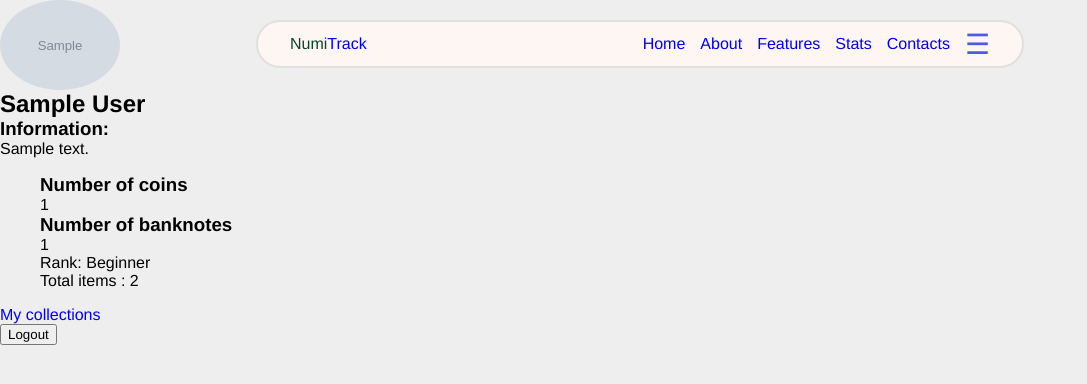
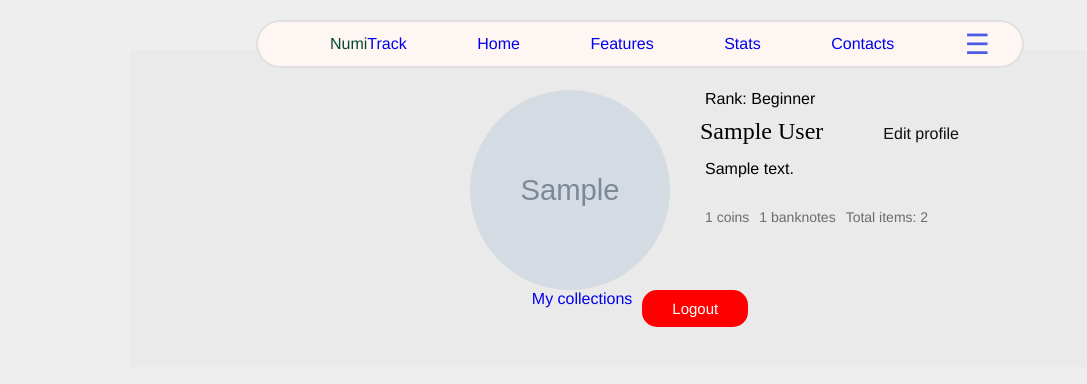
Before and after one commit to khlivniukoleksandr/NumiTrack, a Django app: page /profile/ in a window 1280 px wide. Shown: the top 384 px of the page, without its empty margins (0-1087 px from the left). Run offline with Django 5.2, Linux system fonts and the light colour scheme; a user stored in the database is signed in; tables that the repository leaves empty hold one stand-in row (values such as "Sample post"); grey boxes marked "Sample" are stand-in pictures.

Commit message:
Create design profile-page

```diff
--- a/items/urls.py
+++ b/items/urls.py
@@ -18,11 +18,12 @@ from items.views import (ProfileView,
                          BanknoteUpdateView,
                          BanknoteDeleteView,
                          PublicCollectionListView,
-                         AddBanknoteToCollectionView
+                         AddBanknoteToCollectionView,
                          )
 
 urlpatterns = [
     path("profile/", ProfileView.as_view(), name="profile"),
+
 
     # Collections
 
@@ -32,7 +33,8 @@ urlpatterns = [
     path("my-collections/<int:pk>/edit/", CollectionUpdateView.as_view(), name="collection-edit"),
     path("my-collections/create/", CollectionCreateView.as_view(), name="create-collection"),
     path("my-collections/<int:pk>/add-coin/", AddCoinToCollectionView.as_view(), name="add-coin-to-collection"),
-    path("my-collections/<int:pk>/add-banknote/", AddBanknoteToCollectionView.as_view(), name="add-banknote-to-collection"),
+    path("my-collections/<int:pk>/add-banknote/", AddBanknoteToCollectionView.as_view(),
+         name="add-banknote-to-collection"),
 
     # Coins
 
--- a/items/views.py
+++ b/items/views.py
@@ -37,6 +37,19 @@ class ProfileView(LoginRequiredMixin, generic.DetailView):
 
     def get_object(self, queryset=None):
         return self.request.user
+
+    def get_context_data(self, **kwargs):
+        context = super().get_context_data(**kwargs)
+        context["edit_mode"] = self.request.GET.get("edit") == "true"
+        return context
+
+    def post(self, request, *args, **kwargs):
+        user = self.get_object()
+        user.first_name = request.POST.get("first_name", user.first_name)
+        user.last_name = request.POST.get("last_name", user.last_name)
+        user.bio = request.POST.get("bio", user.bio)
+        user.save()
+        return redirect("items:profile")
 
 
 class CollectionListView(LoginRequiredMixin, generic.ListView):
@@ -142,7 +155,7 @@ class CoinListView(LoginRequiredMixin, generic.ListView):
     model = Coin
     template_name = "coins/my_coins.html"
     context_object_name = "coins"
-    paginate_by = 15
+    paginate_by = 10
 
     def get_queryset(self):
         queryset = Coin.objects.filter(owner=self.request.user)
--- a/static/css/styles.css
+++ b/static/css/styles.css
@@ -25,6 +25,7 @@ a {
 ul li {
     list-style-type: none;
     padding: 0;
+    margin: 0;
 }
 
 a {
@@ -43,10 +44,12 @@ button {
 }
 
 .container {
-    width: 100%;
-    margin: 0 auto;
+    box-sizing: border-box;
+    margin: 50px 130px;
+    padding: 40px;
+    background-color: #eaeaea;
+}
 
-}
 
 /*_________________________________Sidebar__________________________________*/
 /*Sidebar*/
@@ -115,15 +118,16 @@ button {
 
 
 .header-list {
+    width: 100%;
     display: flex;
-    justify-content: flex-start;
+    justify-content: space-between;
     align-items: center;
+    gap: 20px;
 }
 
 .header-navigation {
     display: flex;
     align-items: center;
-    justify-content: space-between;
     padding: 12px 32px;
     border: 2px solid #e0e0e0;
     border-radius: 60px;
@@ -137,10 +141,6 @@ button {
     width: 700px;
     max-height: 20px;
 
-}
-
-.header-list {
-    gap: 15px;
 }
 
 .icon-authenticate,
@@ -354,10 +354,106 @@ button {
 
 /*________________________Profile_______________________*/
 /*Profile-page*/
+.profile-edit-buttons {
+    display:flex;
+    align-items: center;
+}
+.profile-cancel-button {
+    color: #555454;
+}
+.profile-button-save {
+    background-color: #069c11;
+    border:none;
+    border-radius: 5px;
+    padding:5px 10px;
+    font-size:18px;
+}
+.profile-button-save:hover {
+    background-color: #07cf70;
+}
+.edit-profile-link {
+    border-radius: 8px;
+    background-color: #eaeaea;
+    color: #101012;
+    padding: 5px 10px;
+}
+.profile-header {
+    margin-left: 300px;
+}
+
+.profile-info {
+    display: flex;
+    align-items: flex-start;
+    gap: 20px;
+}
+
+.img-profile {
+    width: 200px;
+    height: 200px;
+    border-radius: 50%;
+    object-fit: cover;
+}
+
+.profile-details {
+    display: flex;
+    flex-direction: column;
+    justify-content: flex-start;
+}
+
+.profile-name {
+    font-size: 24px;
+    margin: 10px 50px 10px 10px;
+    height: 32px;
+    width: auto;
+    font-weight: 400;
+    font-family: Roboto sans-serif;
+}
+.profile-bio {
+    margin-left: 15px;
+}
+.profile-name:hover {
+    text-decoration: underline;
+    cursor: pointer;
+}
+
+.profile-stats {
+    margin-top: 20px;
+}
+.stats {
+    font-size:14px;
+    color: #6c6c6c;
+}
+.profile-stats-list {
+    padding:15px;
+    display: flex;
+    gap:10px;
+}
+
+.profile-content {
+    display: flex;
+    flex-wrap: wrap;
+    gap: 10px;
+    justify-content: center;
+}
+
 .img-profile {
     border-radius: 50%;
 }
 
+.button-profile-logout {
+    padding: 10px 30px;
+    font-weight: 300;
+    font-size: 15px;
+    background-color: #ff0000;
+    border: none;
+    color: #fff;
+    border-radius: 15px;
+}
+
+.button-profile-logout:hover {
+    background-color: #cc1111;
+    transition: background-color 300ms ease;
+}
 
 /*____________________________Collections______________________*/
 
--- a/templates/base.html
+++ b/templates/base.html
@@ -13,14 +13,12 @@
 {% block header %}
   <header>
       <nav class="header-navigation">
+      <ul class="header-list">
+      <li>
         <a href="{% url 'home' %}"><span class="span-title">Numi</span>Track</a>
-        <ul class="header-list">
+      </li>
           <li>
             <a href="{% url 'home' %}">Home</a>
-          </li>
-          <li>
-            {# Головна секція з описом функціоналу сторінки #}
-            <a href="{% url 'home' %}#about">About</a>
           </li>
           <li>
             {# Опис можливостей сервісу#}
@@ -48,11 +46,9 @@
 
   {% endblock %}
         </main>
-<div class="container">
     {% block pagination %}
       {% include "includes/pagination.html" %}
     {% endblock %}
-</div>
 
 {% block footer %}
   {% include "includes/footer.html" %}
--- a/templates/home_page.html
+++ b/templates/home_page.html
@@ -1,7 +1,6 @@
 {% extends "base.html" %}
 {% load static %}
 {% block content %}
-  <div class="container">
     <section id="about" class="hero-section">
       <div class="hero-section-text">
         <h1 class="hero-section-title">A site for those <br>Who create real digital treasures</h1>
@@ -98,5 +97,4 @@
         {% endif %}
       </div>
     </section>
-  </div>
 {% endblock %}
--- a/templates/profile/profile_detail.html
+++ b/templates/profile/profile_detail.html
@@ -1,52 +1,106 @@
 {% extends "base.html" %}
 {% load static %}
 
-
-
 {% block content %}
   <div class="container">
-  {% if user.avatar %}
-  <img src="{{ user.avatar.url }}" alt="Avatar" width="120" height="120" class="img-profile">
+    <div class="profile-header">
+      <div class="profile-info">
+        {% if collector.avatar %}
+          <img src="{{ collector.avatar.url }}" alt="Avatar" class="img-profile">
         {% else %}
-  <img src="{% static 'images/logo-default-profile-photo.png' %}" alt="Photo" width="120" height="120" class="img-profile"/>
+          <img src="{% static 'images/logo-default-profile-photo.png' %}" alt="Photo" class="img-profile"/>
         {% endif %}
-  <h2>{{ user.first_name }} {{ user.last_name }}</h2>
-  <h3>Information:</h3>
-  <p>{{ user.bio }}</p>
-  <ul>
+
+        <div class="profile-details">
+          <p class="profile-bio">Rank: {{ collector.level }}</p>
+
+          {% if edit_mode %}
+            <form method="post">
+              {% csrf_token %}
+              <input type="text" name="first_name" value="{{ collector.first_name }}"/>
+              <input type="text" name="last_name" value="{{ collector.last_name }}"/>
+              <textarea name="bio">{{ collector.bio }}</textarea>
+
+              <ul class="profile-stats-list">
                 <li>
-  <h3>Number of coins</h3>
-    {% if user.coins.count >= 1 %}
-  <p>{{ user.coins.count }}</p>
+                  <p class="stats">
+                    {% if collector.coins.count >= 1 %}
+                      {{ collector.coins.count }} coins
                     {% else %}
-    <p>No coins</p>
+                      No coins
                     {% endif %}
+                  </p>
                 </li>
                 <li>
-    <h3>Number of banknotes</h3>
-    {% if user.banknotes.count >= 1 %}
-    <p>{{ user.banknotes.count }}</p>
+                  <p class="stats">
+                    {% if collector.banknotes.count >= 1 %}
+                      {{ collector.banknotes.count }} banknotes
                     {% else %}
-    <p>No banknotes</p>
+                      No banknotes
                     {% endif %}
+                  </p>
                 </li>
                 <li>
-    <p>Rank: {{ user.level }}</p>
+                  <p class="stats">Total items: {{ collector.total_items }}</p>
                 </li>
-  <li>Total items : {{ user.total_items }}</li>
               </ul>
-  {% if request.user == user %}
+              <button type="submit" class="profile-button-save">Save</button>
+              <a href="{% url 'items:profile' %}" class="profile-cancel-button">Cancel</a>
+            </form>
+          {% else %}
+            <div class="profile-edit-buttons">
+            <h2 class="profile-name">{{ collector.first_name }} {{ collector.last_name }}</h2>
+            {% if request.user == collector %}
+              <a href="?edit=true" class="edit-profile-link">Edit profile</a>
+            {% endif %}
+            </div>
+            <p class="profile-bio">{{ collector.bio }}</p>
+
+            <ul class="profile-stats-list">
+              <li>
+                <p class="stats">
+                  {% if collector.coins.count >= 1 %}
+                    {{ collector.coins.count }} coins
+                  {% else %}
+                    No coins
+                  {% endif %}
+                </p>
+              </li>
+              <li>
+                <p class="stats">
+                  {% if collector.banknotes.count >= 1 %}
+                    {{ collector.banknotes.count }} banknotes
+                  {% else %}
+                    No banknotes
+                  {% endif %}
+                </p>
+              </li>
+              <li>
+                <p class="stats">Total items: {{ collector.total_items }}</p>
+              </li>
+            </ul>
+
+          {% endif %}
+        </div>
+      </div>
+    </div>
+
+    <div class="profile-content">
+      {% if request.user == collector %}
         <a href="{% url 'items:my-collections' %}">My collections</a>
       {% else %}
-  <a href="{% url 'items:my-collections' %}">View all {{ user.username }} collections</a>
+        <a href="{% url 'items:my-collections' %}">View all {{ collector.username }} collections</a>
       {% endif %}
-     {% if request.user == user %}
+
+      {% if request.user == collector %}
         <form method="post" action="{% url 'logout' %}">
           {% csrf_token %}
-<button type="submit">Logout</button>
+          <button type="submit" class="button-profile-logout">Logout</button>
         </form>
       {% endif %}
     </div>
+  </div>
 {% endblock %}
+
 {% block footer %}
 {% endblock %}
```
Lines whose indentation alone changed are shown as unchanged.
